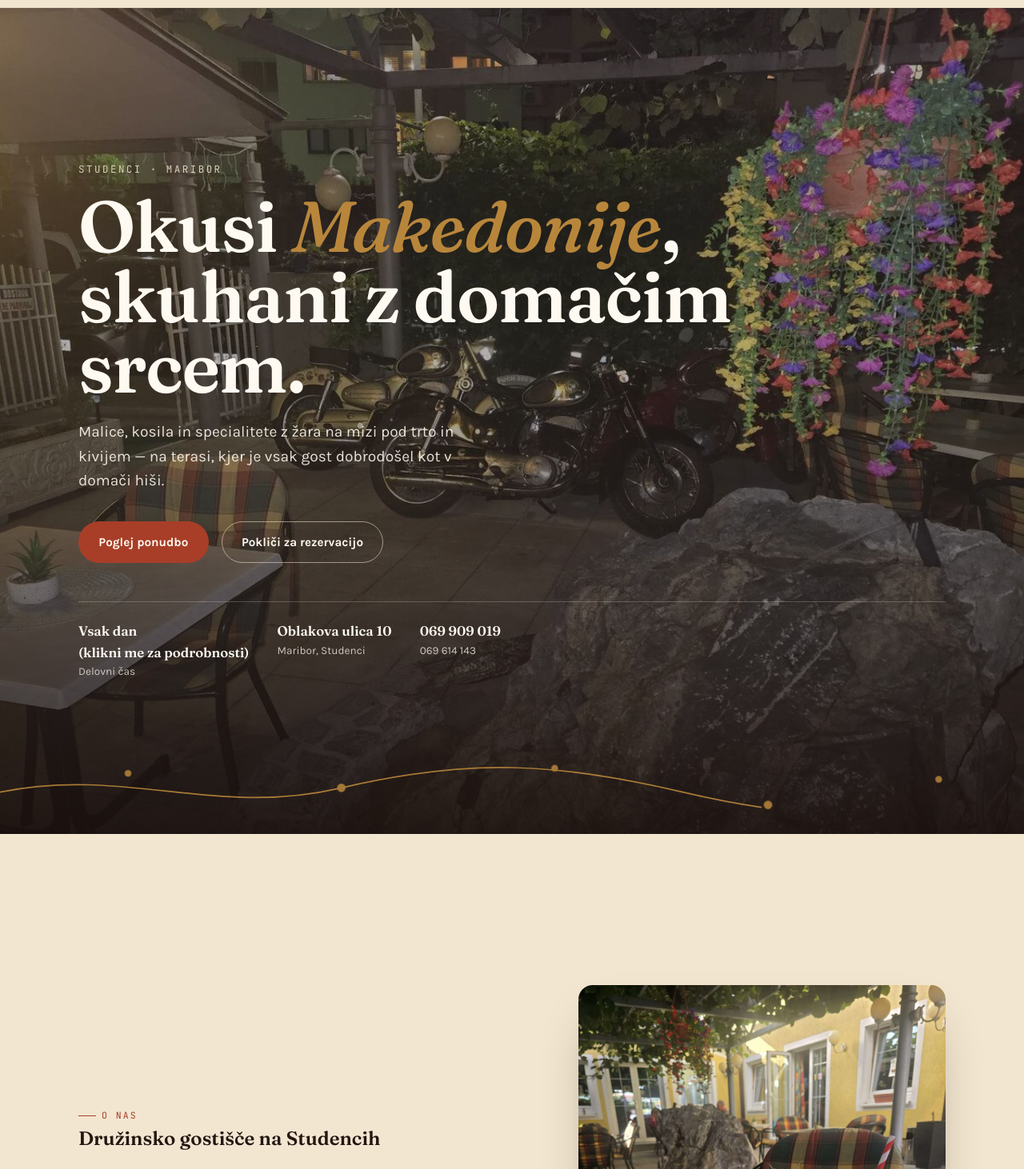
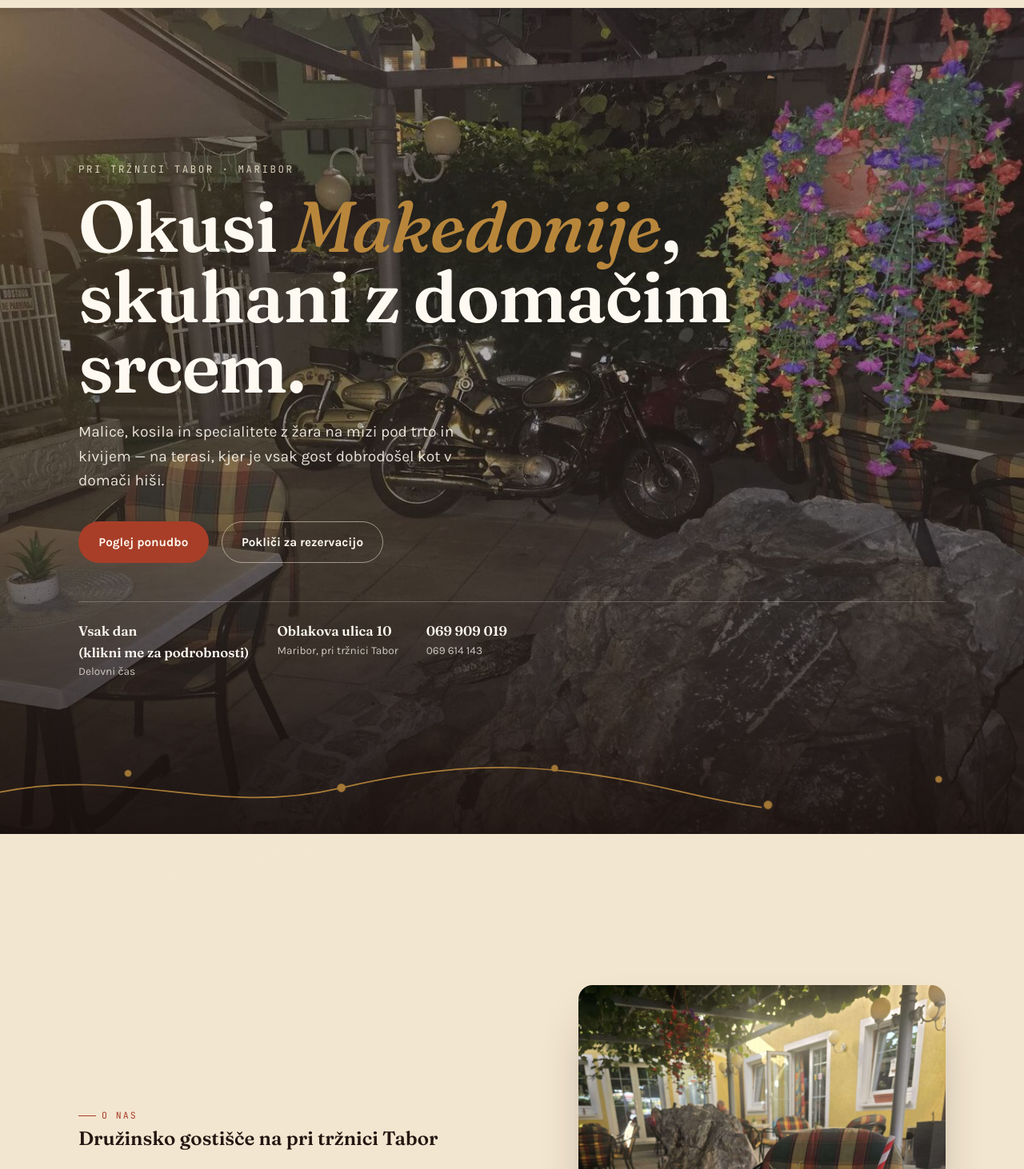
Before and after one commit to MrSoli51/temp, a plain HTML site: page index.html in a window 1280 px wide. Shown: the part 66-1528 px from the top of the page at 80% size. Drawn offline with Linux system fonts and the light colour scheme.

Commit message:
Update index.html

```diff
--- a/index.html
+++ b/index.html
@@ -47,7 +47,7 @@
     <circle cx="1100" cy="25" r="4" style="animation-delay:2.6s"/>
   </svg>
   <div class="hero-content wrap">
-    <span class="hero-eyebrow">Studenci · Maribor</span>
+    <span class="hero-eyebrow">pri tržnici Tabor · Maribor</span>
     <h1>Okusi <em>Makedonije</em>,<br>skuhani z domačim srcem.</h1>
     <p class="lede">Malice, kosila in specialitete z žara na mizi pod trto in kivijem — na terasi, kjer je vsak gost dobrodošel kot v domači hiši.</p>
     <div class="hero-actions">
@@ -56,7 +56,7 @@
     </div>
     <div class="hero-facts">
       <div><strong> <a href="#hours-widget">Vsak dan<br>(klikni me za podrobnosti)</a></strong>Delovni čas</div>
-      <div><strong>Oblakova ulica 10</strong>Maribor, Studenci</div>
+      <div><strong>Oblakova ulica 10</strong>Maribor, pri tržnici Tabor</div>
       <div><strong>069 909 019</strong>069 614 143</div>
     </div>
   </div>
@@ -68,7 +68,7 @@
   <div class="wrap about-grid">
     <div class="about-copy">
       <span class="eyebrow">O nas</span>
-      <h2 class="section-head" style="margin-bottom:0;">Družinsko gostišče na Studencih</h2>
+      <h2 class="section-head" style="margin-bottom:0;">Družinsko gostišče na pri tržnici Tabor</h2>
       <p style="margin-top:1.4rem;">Gostišče Kužner pri Makedonki že vrsto let pripravlja makedonske in domače jedi za goste iz Maribora in okolice. Naša kuhinja diši po žaru, počasi kuhanih omakah in receptih, ki se v družini prenašajo iz roda v rod.</p>
       <p>Pri nas boste našli malice med tednom, kosila ob vikendih ter posebne specialitete z žara. Naš vrt pod staro trto in kivijem je priljubljeno mesto za zaključene družbe, rojstne dneve in praznovanja — podnevi v senci listja, zvečer pri sveči.</p>
     </div>
@@ -198,7 +198,7 @@
   <div class="wrap location-grid">
     <div>
       <span class="eyebrow">Lokacija &amp; kontakt</span>
-      <h2 class="section-head" style="margin-bottom:1.6rem;">Najdite nas v Studencih</h2>
+      <h2 class="section-head" style="margin-bottom:1.6rem;">Najdite nas pri tržnici Tabor</h2>
       <div class="info-card">
         <div class="hours-widget" id="hours-widget">
           <div class="hours-status">
```
